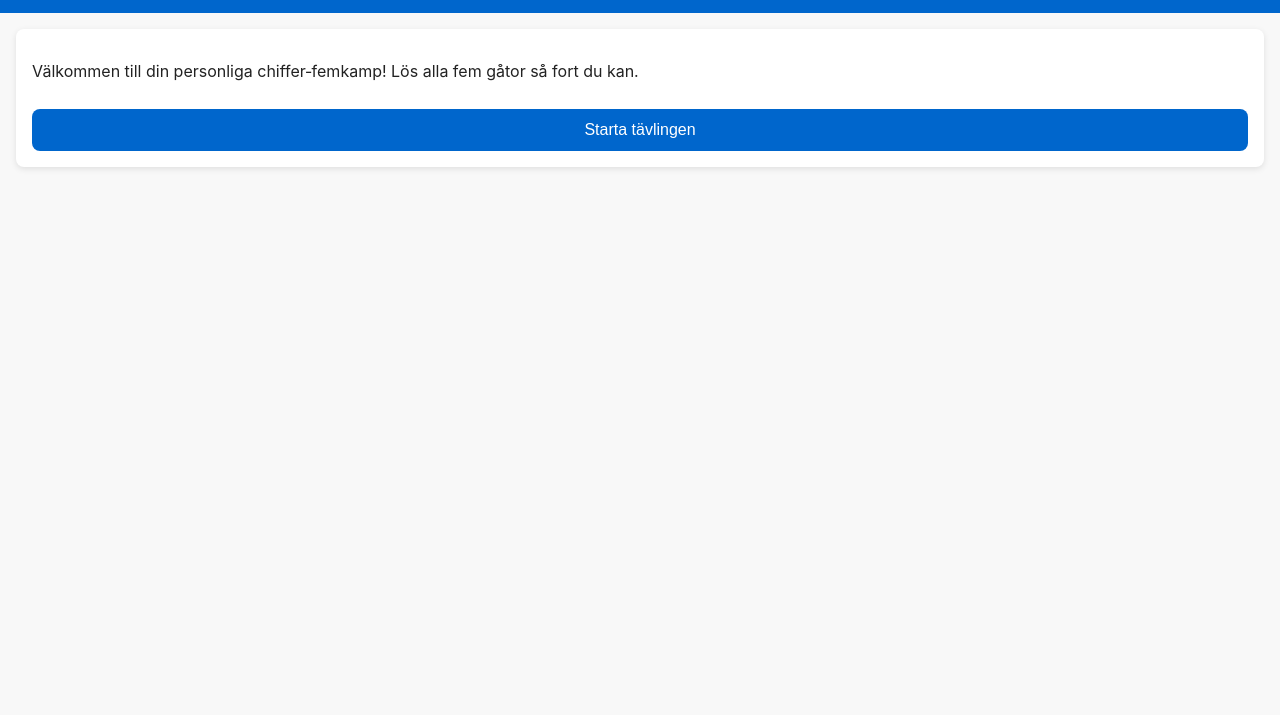
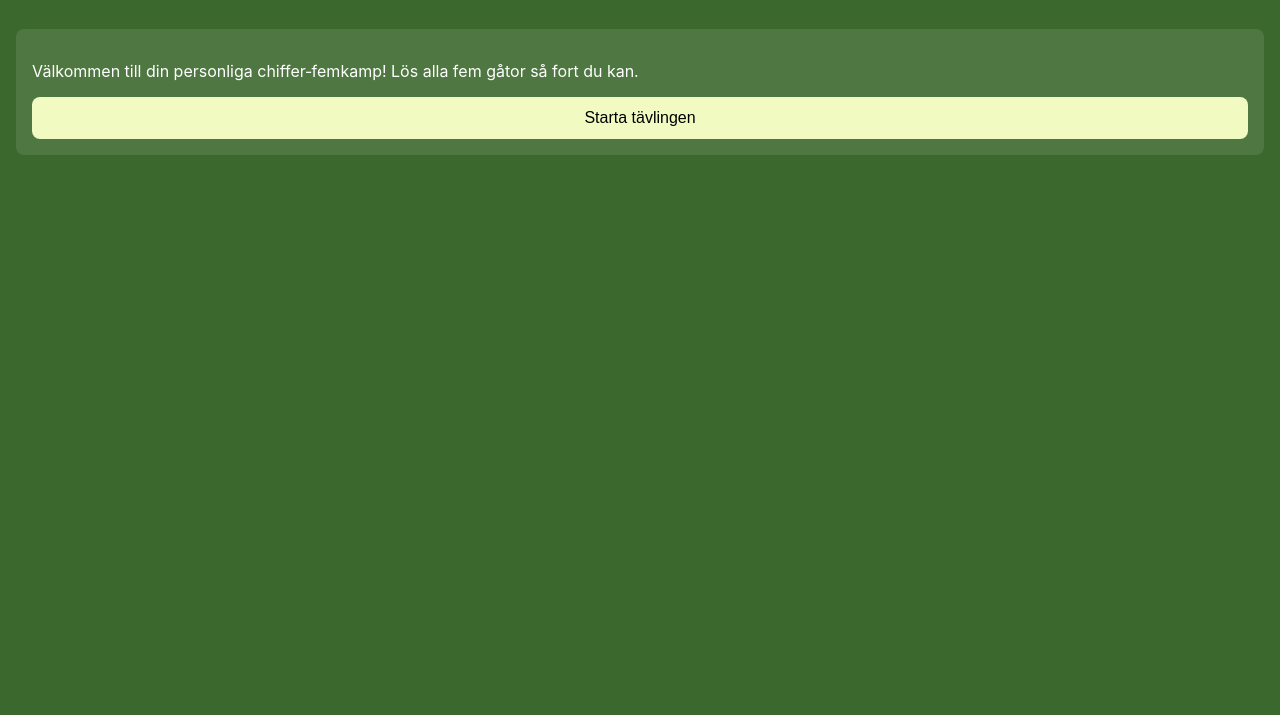
Before and after one commit to capstere/springbattle, a plain HTML site: page docs/index.html in a window 1280 px wide. Shown: the part 85-800 px from the top of the page. Drawn offline with Linux system fonts and the light colour scheme.

Commit message:
Update styles.css

```diff
--- a/docs/styles.css
+++ b/docs/styles.css
@@ -1,27 +1,26 @@
+/* Grundfärger */
 :root {
-  --brand: #0066cc;
-  --bg: #f8f8f8;
-  --text: #222;
-  --card-bg: #fff;
+  --bg: #3B682D;
+  --fg: #fff;
+  --control-bg: #F1FBC1;
+  --control-fg: #000;
+  --card-bg: rgba(255,255,255,0.1);
   --radius: 8px;
+  --brand: #F1FBC1;
 }
 
-* {
-  box-sizing: border-box;
-}
+* { box-sizing: border-box; }
 
 body {
-  margin: 0;
+  margin:0;
   font-family: -apple-system, Roboto, sans-serif;
   background: var(--bg);
-  color: var(--text);
+  color: var(--fg);
 }
 
 header {
-  background: var(--brand);
-  color: white;
+  padding: 1rem;
   text-align: center;
-  padding: 1rem;
 }
 
 header h1 {
@@ -42,32 +41,29 @@ main {
   background: var(--card-bg);
   border-radius: var(--radius);
   padding: 1rem;
-  box-shadow: 0 2px 6px rgba(0,0,0,0.1);
   margin-bottom: 1rem;
 }
 
-.card .prompt {
+.prompt {
+  margin-bottom: 0.75rem;
   font-size: 1.1rem;
-  margin-bottom: 0.75rem;
 }
 
-input {
+input,
+button {
+  display: block;
   width: 100%;
   padding: 0.75rem;
   font-size: 1rem;
-  border: 1px solid #ccc;
+  margin-top: 0.5rem;
+  border: none;
   border-radius: var(--radius);
+  background: var(--control-bg);
+  color: var(--control-fg);
 }
 
-button {
-  width: 100%;
-  padding: 0.75rem;
-  font-size: 1rem;
-  margin-top: 0.75rem;
-  background: var(--brand);
-  color: white;
-  border: none;
-  border-radius: var(--radius);
+input::placeholder {
+  color: var(--control-fg);
 }
 
 button:active {
@@ -75,7 +71,6 @@ button:active {
 }
 
 img {
-  display: block;
   width: 100%;
   border-radius: var(--radius);
   margin: 0.5rem 0;
```
